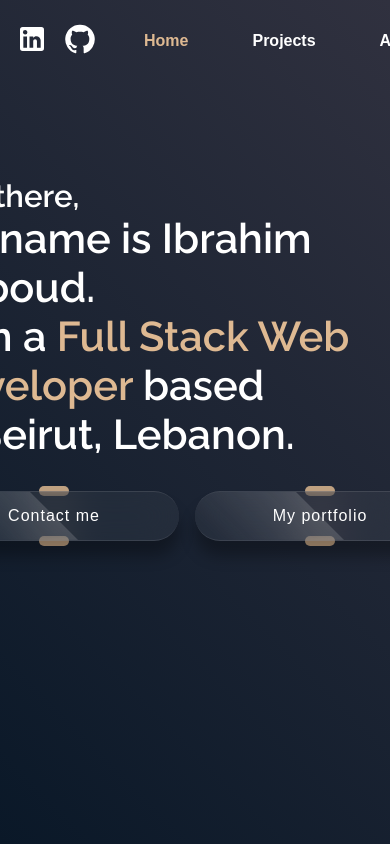
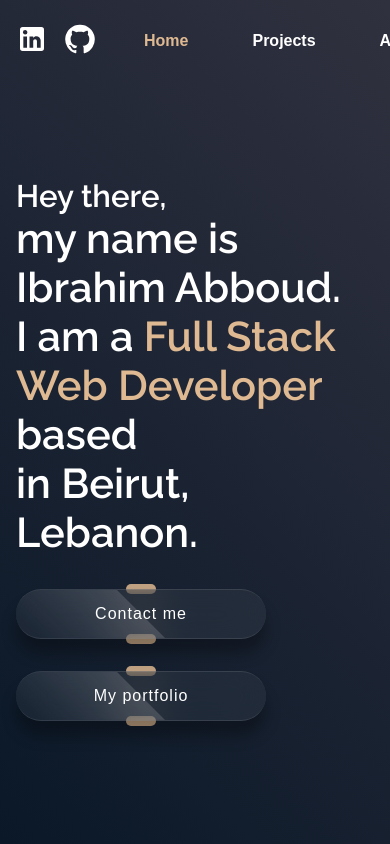
Before and after one commit to spiritnova/Portfolio, a React (Vite) app in the folder vite/: page / in a window 390 px wide. Shown: the top 844 px of the page. Built offline with nearby package versions, Linux system fonts and the light colour scheme.

Commit message:
buttons responsive on low screen

```diff
--- a/vite/src/Pages/Home.module.css
+++ b/vite/src/Pages/Home.module.css
@@ -26,6 +26,7 @@
 
 .buttons{
     display: flex;
+	flex-wrap: wrap;
 }
 
 .btn {
@@ -39,6 +40,7 @@
 	justify-content: center;
 	align-items: center;
     margin-right: 1rem;
+	margin-bottom: 2rem;
 }
 .btn a {
 	position: absolute;
```
